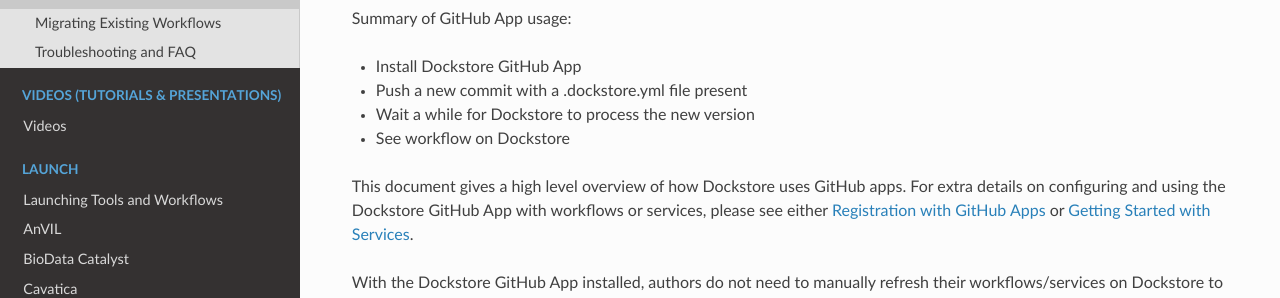
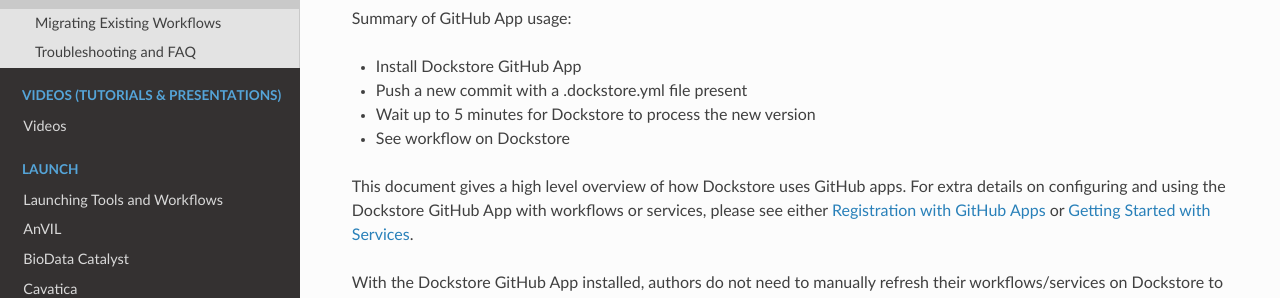
Before and after one commit to dockstore/dockstore-documentation, a Sphinx documentation site: the page built from docs/getting-started/github-apps/github-apps.rst, in a window 1280 px wide and 900 px high. Shown: the part 209-507 px from the top of the window. Built offline with Sphinx 7.4.7 and the Read the Docs theme 2.0.0, drawn with Linux system fonts in a browser that asks for light colours.

Commit message:
Update github-apps.rst

```diff
--- a/docs/getting-started/github-apps/github-apps.rst
+++ b/docs/getting-started/github-apps/github-apps.rst
@@ -10,7 +10,7 @@
 
 - Install Dockstore GitHub App
 - Push a new commit with a .dockstore.yml file present
-- Wait a while for Dockstore to process the new version
+- Wait up to 5 minutes for Dockstore to process the new version
 - See workflow on Dockstore
 
 This document gives a high level overview of how Dockstore uses GitHub apps.
```
